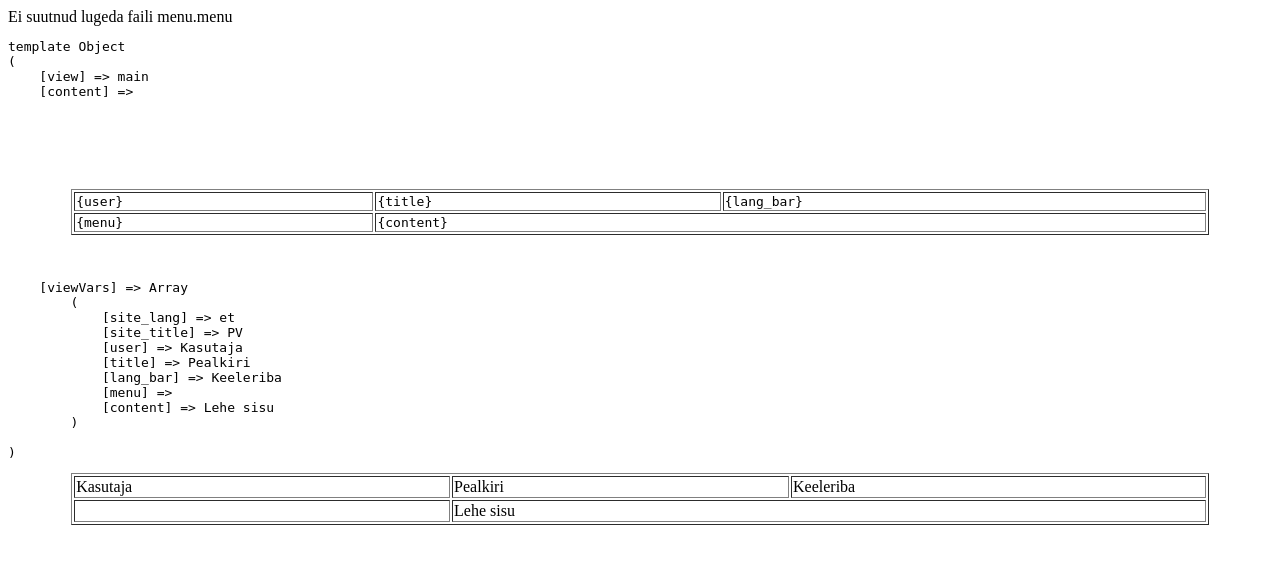
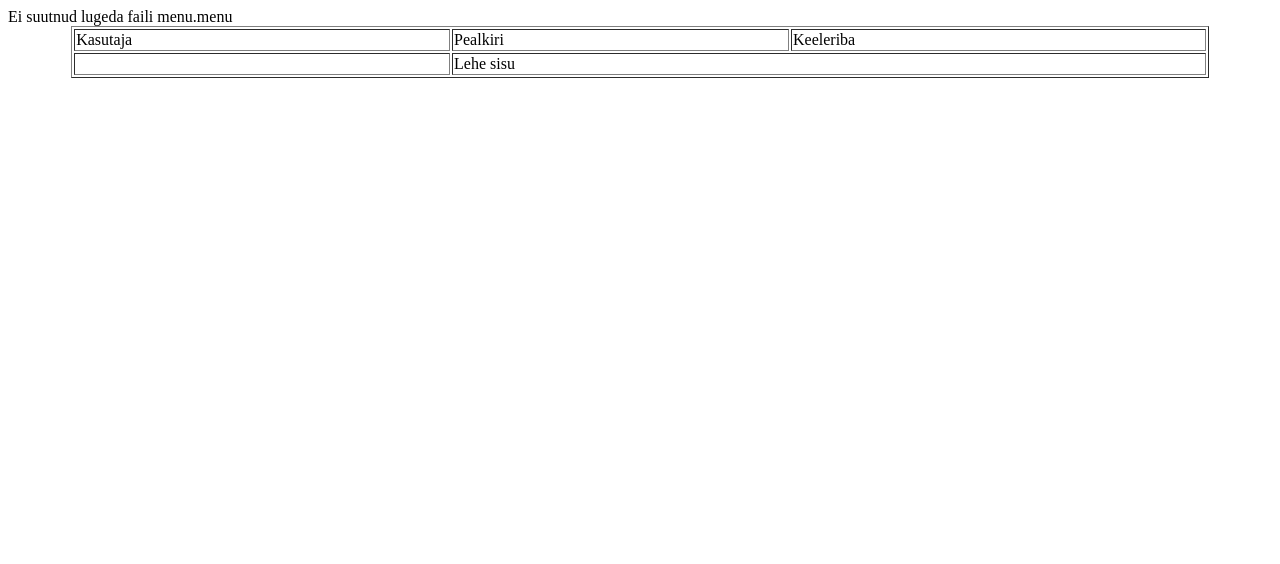
Before and after one commit to mhpreiman/harjutused, a PHP site: page / in a window 1280 px wide. Shown: the top 564 px of the page. Run offline with PHP 8.4, Linux system fonts and the light colour scheme.

Commit message:
Dokumenteeri ja täiusta

```diff
--- a/index.php
+++ b/index.php
@@ -12,8 +12,5 @@ $mainTmpl->set('lang_bar','Keeleriba');
 require_once 'menu.php';
 $mainTmpl->set('content','Lehe sisu');
 
-echo '<pre>';
-print_r($mainTmpl);
-echo '</pre>';
-
+// Actually render the whole MAIN object
 echo $mainTmpl->parse();
--- a/menu.php
+++ b/menu.php
@@ -1,29 +1,29 @@
 <?php
+// $menuTmpl - menu
+// $itemTmpl - menu item
+// $mainTmpl - main template
 
-// Menu template
-$menuTmpl = new template('menu.menu');
+// MENU
+$menuTmpl = new template('menu.menu');  // Menu template
 
-// Menu item template
-$itemTmpl = new template('menu.item');
-// Set menu item variable 'name'
-$itemTmpl->set('name','Ükslink');
+// MENU ITEM
+$itemTmpl = new template('menu.item');  // Menu item template
+$itemTmpl->set('name','Ükslink');       // Assign 'Ükslink' to menu item var 'name'
+
+// MENU
+// Assign parsed menu item to menu var 'menu_items'     effectively the same as add() since it's the first var assignment to $menuTmpl
+$menuTmpl->add('menu_items', $itemTmpl->parse());
 
 
-// Set item as the menu's variable
-//Get the content of menu.item - then set that to menu template var 'menu_items'
-$setMenuItem = $itemTmpl->parse();
-$menuTmpl->set('menu_items', $setMenuItem);
 
-// Parse menu variable content, then set that parsed content to menu var 'menu'
-$menu = $menuTmpl->parse();
-$mainTmpl->add('menu',$menu);
+// ...Create another menu item...       (use same code from line 11 and 15 (set() is basically add())
+// MENU ITEM
+$itemTmpl->set('name','Teinelink');                 // Set item value
+// MENU
+$menuTmpl->add('menu_items', $itemTmpl->parse());   // Add another parsed menu item to menu var 'menu_items'
 
 
-// Create another menu item
-$itemTmpl->set('name','Teinelink');       // Set item value
-$menuItem = $itemTmpl->parse();           // Set item content to that item (value)
-$menuTmpl->add('menu_items',$menuItem);   // Concatenate the new item to menu var menu_items
 
-// Parse whole menu
-$menu = $menuTmpl->parse();       // Get contents
-$mainTmpl->set('menu', $menu);    // Show on view
+// MAIN
+// Assign-parse the whole previously created menu to MAIN template var 'menu'
+$mainTmpl->set('menu', $menuTmpl->parse());
--- a/models/template.php
+++ b/models/template.php
@@ -4,7 +4,7 @@ class template
 {
     // Variables and methods set/triggered on correct
     // object initiliazation:       $view   $content        loadFile()  readFile()
-    // Separately called:           $viewVars   $content    set()   add()   parse
+    // Separately called:           $viewVars   $content    set()   add()   parse()
     var $view = '';
     var $content = false;
     var $viewVars = array();
```
